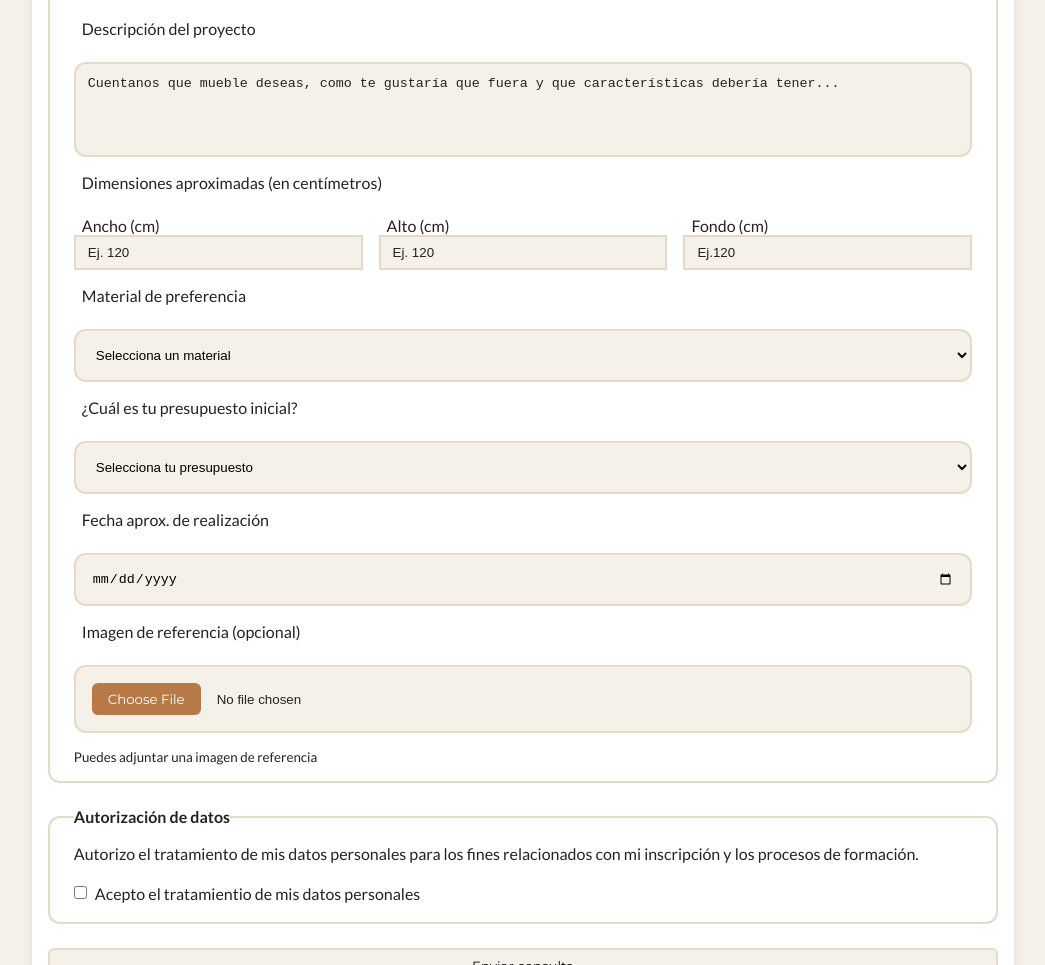
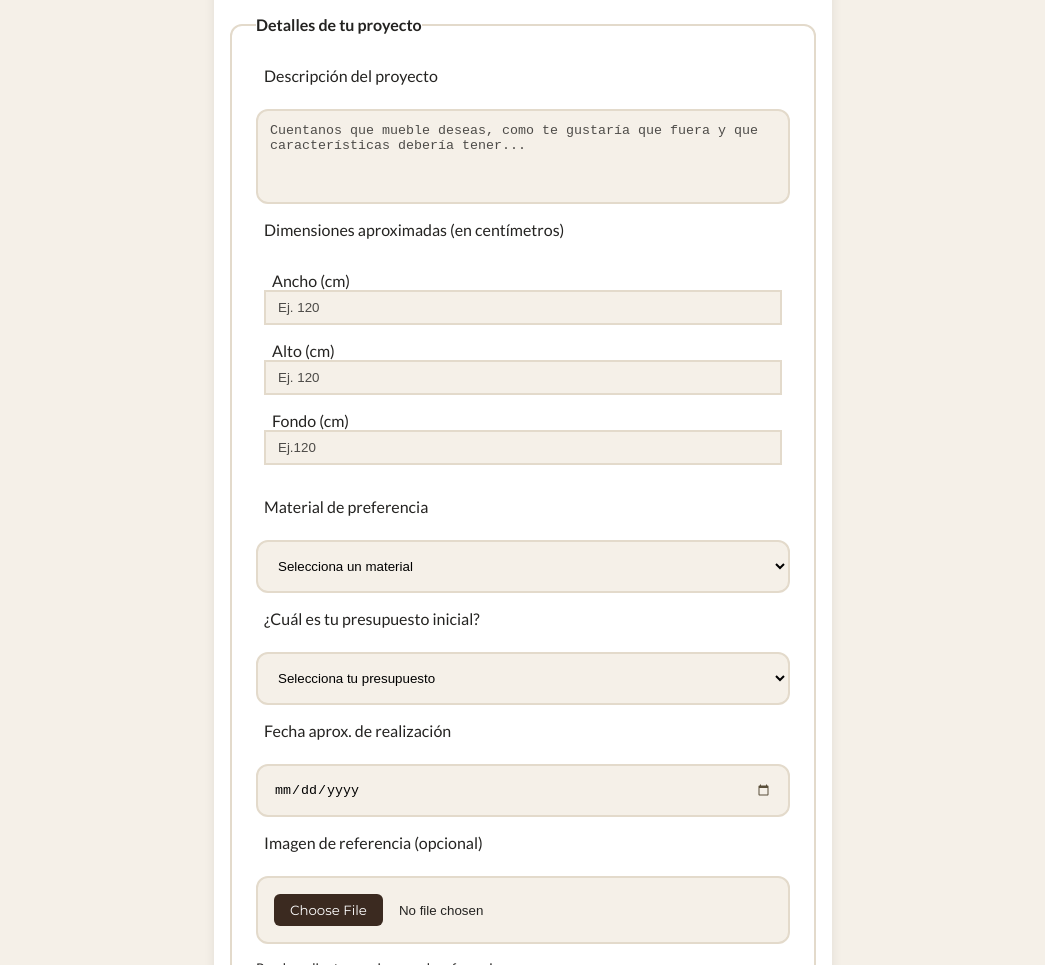
Before and after one commit to ErickLondono/proyecto-web-carpinteria, a plain HTML site: page contacto.html in a window 1280 px wide. Shown: the part 1332-2297 px from the top of the page, without its empty margins (117-1162 px from the left). Drawn offline with Linux system fonts and the light colour scheme.

Commit message:
Se terminó el formulario de la página web de UMAR WOODS, con sus respectivas validaciones e implementaciones de las variables globales kit.css

```diff
--- a/contacto.html
+++ b/contacto.html
@@ -110,21 +110,21 @@
           </div>
 
           <div class="campo">
-            <label>Dimensiones aproximadas (en centímetros)</label>
+            <p>Dimensiones aproximadas (en centímetros)</p>
 
             <div class="dimensiones">
 
-              <div>
+              <div class="opcion">
                   <label for="ancho">Ancho (cm)</label>
                   <input type="number" id="ancho" placeholder="Ej. 120" required pattern="[0-9]{1,3}">
               </div>
 
-              <div>
+              <div class="opcion">
                   <label for="alto">Alto (cm)</label>
                   <input type="number" id="alto" placeholder="Ej. 120" required pattern="[0-9]{1,3}">
               </div>
 
-              <div>
+              <div class="opcion">
                   <label for="fondo">Fondo (cm)</label>
                   <input type="number" id="fondo" placeholder="Ej.120" required pattern="[0-9]{1,3}">
               </div>
--- a/css/pages/contacto.css
+++ b/css/pages/contacto.css
@@ -1,22 +1,23 @@
 
 
 .main{
-  max-width: 1200px;
+  max-width: 650px;
   margin: 0 auto;
+  padding: 0 var(--spacing-md);
 }
 
 .formNegocio{
   text-align: left;
   background-color: var(--color-surface);
   padding: var(--spacing-xl) var(--spacing-md);
-  margin: var(--spacing-md);
+  margin: var(--spacing-xl) 0;
   border-radius: var(--radius-md);
   box-shadow: var(--shadow-card);
 }
 .formNegocio input[type="file"]::file-selector-button {
     padding: var(--spacing-sm) var(--spacing-md);
-    background-color: var(--color-secondary);
-    color: white;
+    background-color: var(--color-primary);
+    color: var(--color-surface);
     border: none;
     border-radius: var(--radius-sm);
     font-family: var(--font-heading);
@@ -70,6 +71,10 @@ textarea {
   margin-top: var(--spacing-sm)
 }
 
+.campo p {
+  padding: var(--spacing-sm);
+  margin-top: var(--spacing-sm);
+}
 
 input:not([type="number"]), select {
   padding: var(--spacing-md);
@@ -93,6 +98,7 @@ input[type="checkbox"] {
 
 input::placeholder, textarea::placeholder{
   color: var(--color-text);
+  opacity: 0.8;
   padding: var(--spacing-xs);
 }
 
@@ -110,6 +116,11 @@ input:user-invalid, select:user-invalid,
   background-color: var(--color-error);
 }
 
+input[type="date"]::-webkit-calendar-picker-indicator {
+  cursor: pointer;
+  filter: invert(30%) sepia(20%) saturate(500%)
+}
+
 .error {
   display: block;
   min-height: 1.2em;
@@ -119,6 +130,7 @@ input:user-invalid, select:user-invalid,
 
 .dimensiones{
   display: flex;
+  flex-direction: column;
   gap: var(--spacing-md);
 }
 
@@ -127,10 +139,16 @@ input:user-invalid, select:user-invalid,
   min-width: 0;
 }
 
+
 .dimensiones input {
   width: 100%;
   border: 2px solid var(--color-border);
   background-color: var(--color-background)
+}
+
+.dimensiones{
+  padding: var(--spacing-sm);
+  margin-bottom: var(--spacing-sm);
 }
 
 .grupo p {
```
